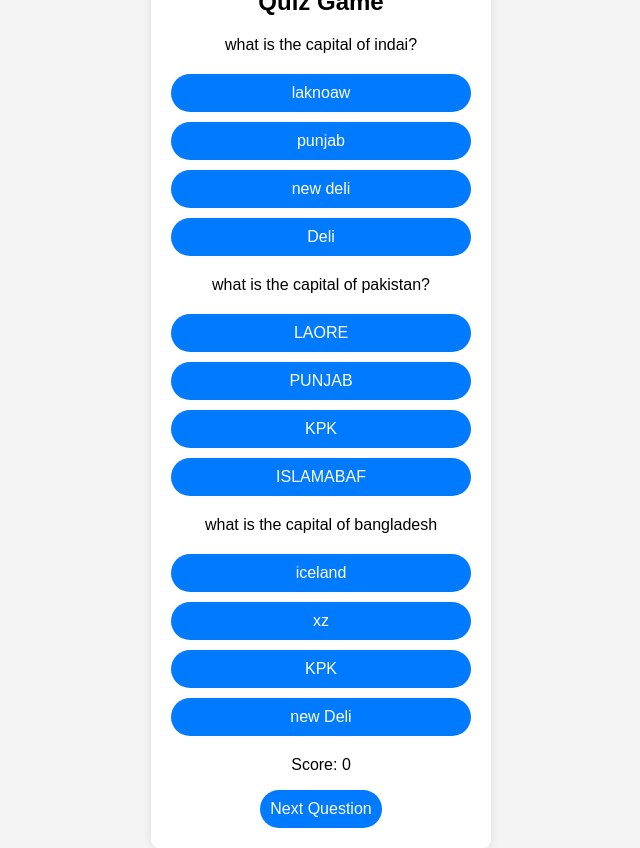
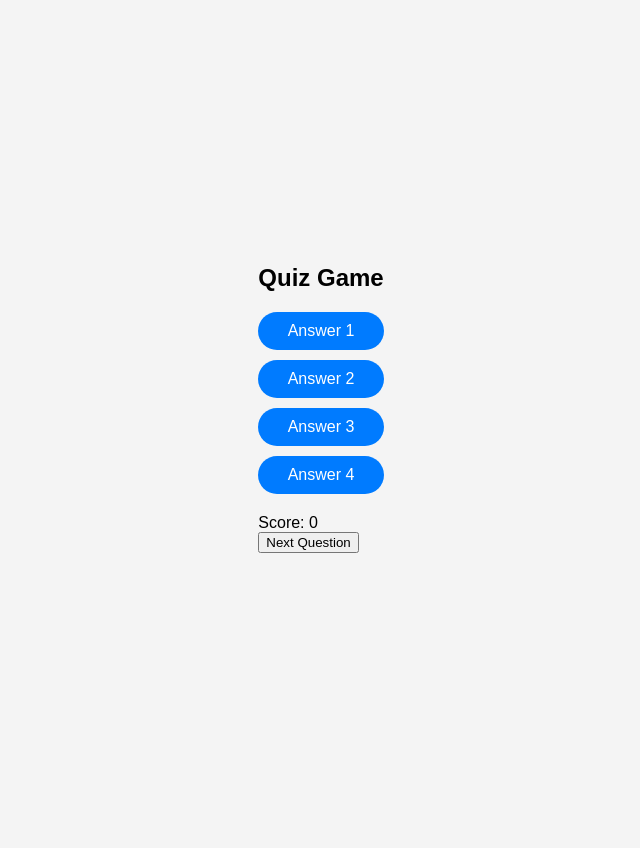
Before and after one commit to ASADKHAN33/classTask003-Interactive-Quiz-Game, a plain HTML site: page index.html in a window 1280 px wide. Shown: the whole page, without its empty margins (319-959 px from the left). After the commit the page ends 800 px from the top, so only its background shows below. Drawn offline with Linux system fonts and the light colour scheme.

Commit message:
create ttml file

```diff
--- a/index.html
+++ b/index.html
@@ -3,42 +3,21 @@
 <head>
     <meta charset="UTF-8">
     <meta name="viewport" content="width=device-width, initial-scale=1.0">
-    <title>Interactive Quiz Game</title>
+    <title>Quiz Game</title>
     <link rel="stylesheet" href="styles.css">
 </head>
 <body>
-    <div class="quiz-container">
+    <div id="quiz-container">
         <h1>Quiz Game</h1>
-        <div id="question-container">
-            <p id="question">what is the capital of indai? </p>
-            <div id="answer-buttons" class="btn-container">
-                <button class="btn" id="btn1">laknoaw</button>
-                <button class="btn" id="btn2">punjab</button>
-                <button class="btn" id="btn3"> new deli</button>
-                <button class="btn" id="btn4">Deli</button>
-            </div>
-            <p id="question">what is the capital of pakistan? </p>
-            <div id="answer-buttons" class="btn-container">
-                <button class="btn" id="btn1">LAORE</button>
-                <button class="btn" id="btn2">PUNJAB</button>
-                <button class="btn" id="btn3"> KPK </button>
-                <button class="btn" id="btn4">ISLAMABAF</button>
-            </div>
-
-            <p id="question"> what is the capital of bangladesh </p>
-            <div id="answer-buttons" class="btn-container">
-                <button class="btn" id="btn1"> iceland </button>
-                <button class="btn" id="btn2">xz</button>
-                <button class="btn" id="btn3"> KPK </button>
-                <button class="btn" id="btn4">new Deli</button>
-            </div>
-
+        <div id="question-area"></div>
+        <div id="answer-buttons" class="btn-container">
+            <button class="btn">Answer 1</button>
+            <button class="btn">Answer 2</button>
+            <button class="btn">Answer 3</button>
+            <button class="btn">Answer 4</button>
         </div>
-        <div id="controls">
-            <p>Score: <span id="score">0</span></p>
-            <button id="next-btn" class="btn">Next Question</button>
-        </div>
-
+        <div id="score-area">Score: 0</div>
+        <button id="next-btn" class="next-btn">Next Question</button>
     </div>
     <script src="script.js"></script>
 </body>
```
